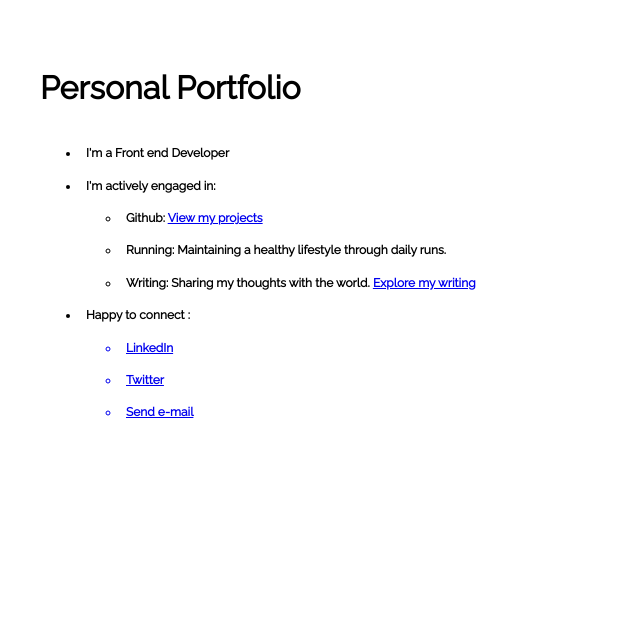
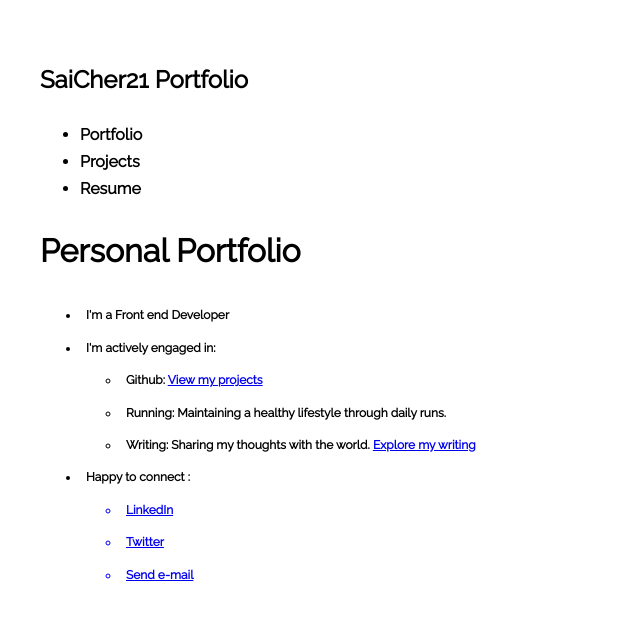
Before and after one commit to SaiCher21/SaiCher21.github.io, a plain HTML site: page index.html in a window 1280 px wide. Shown: the whole page, without its empty margins (0-640 px from the left). Drawn offline with Linux system fonts and the light colour scheme; a web font is replaced by a local one.

Commit message:
changes made

```diff
--- a/index.html
+++ b/index.html
@@ -7,6 +7,16 @@
     <title>Document</title>
   </head>
   <body>
+    <nav>
+      <h1>SaiCher21 Portfolio</h1>
+      <div class="container">
+        <ul>
+          <li>Portfolio</li>
+          <li>Projects</li>
+          <li>Resume</li>
+        </ul>
+      </div>
+    </nav>
     <h1 class="heading">Personal Portfolio</h1>
     <ul>
         <li class="points">I'm a Front end Developer </li>
```
